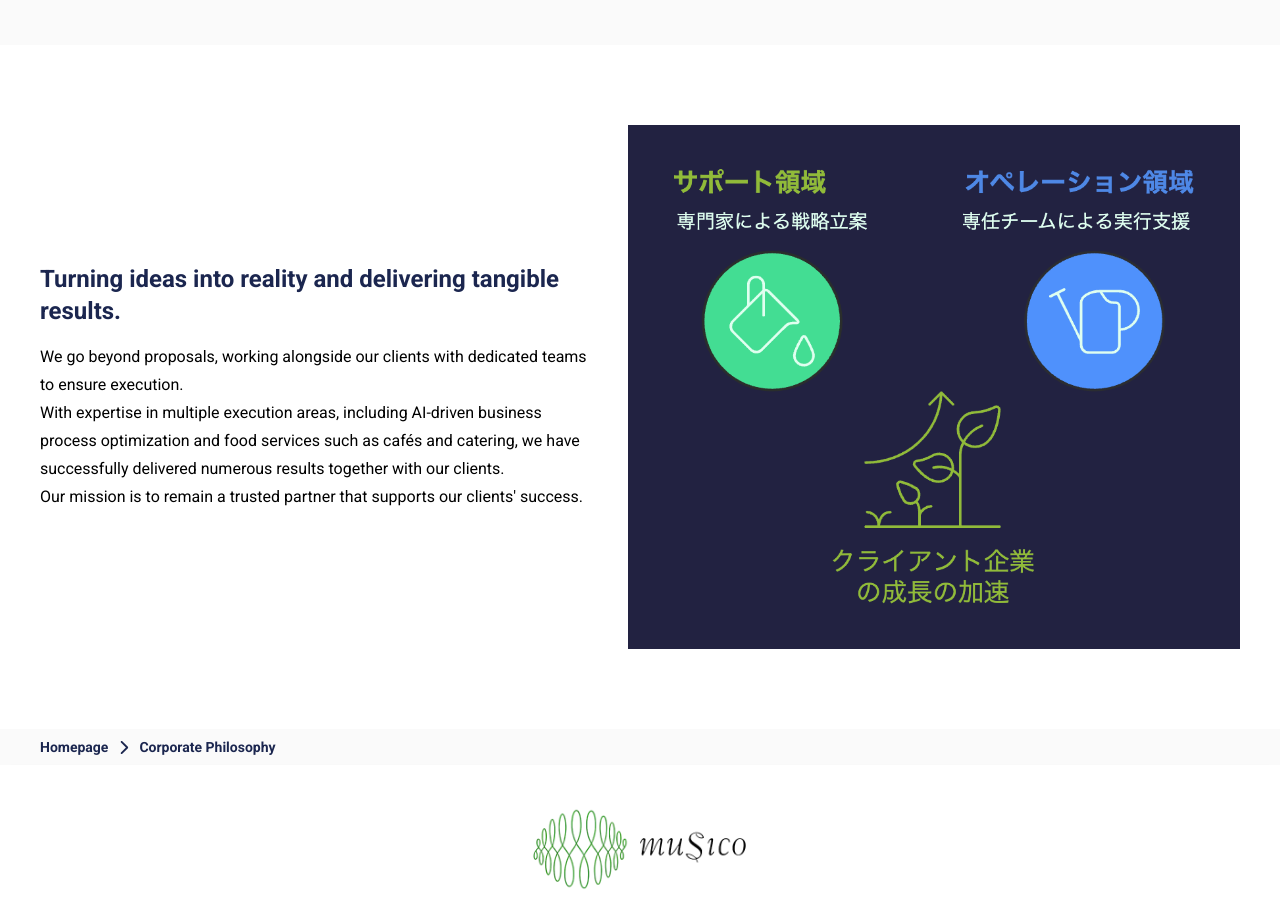
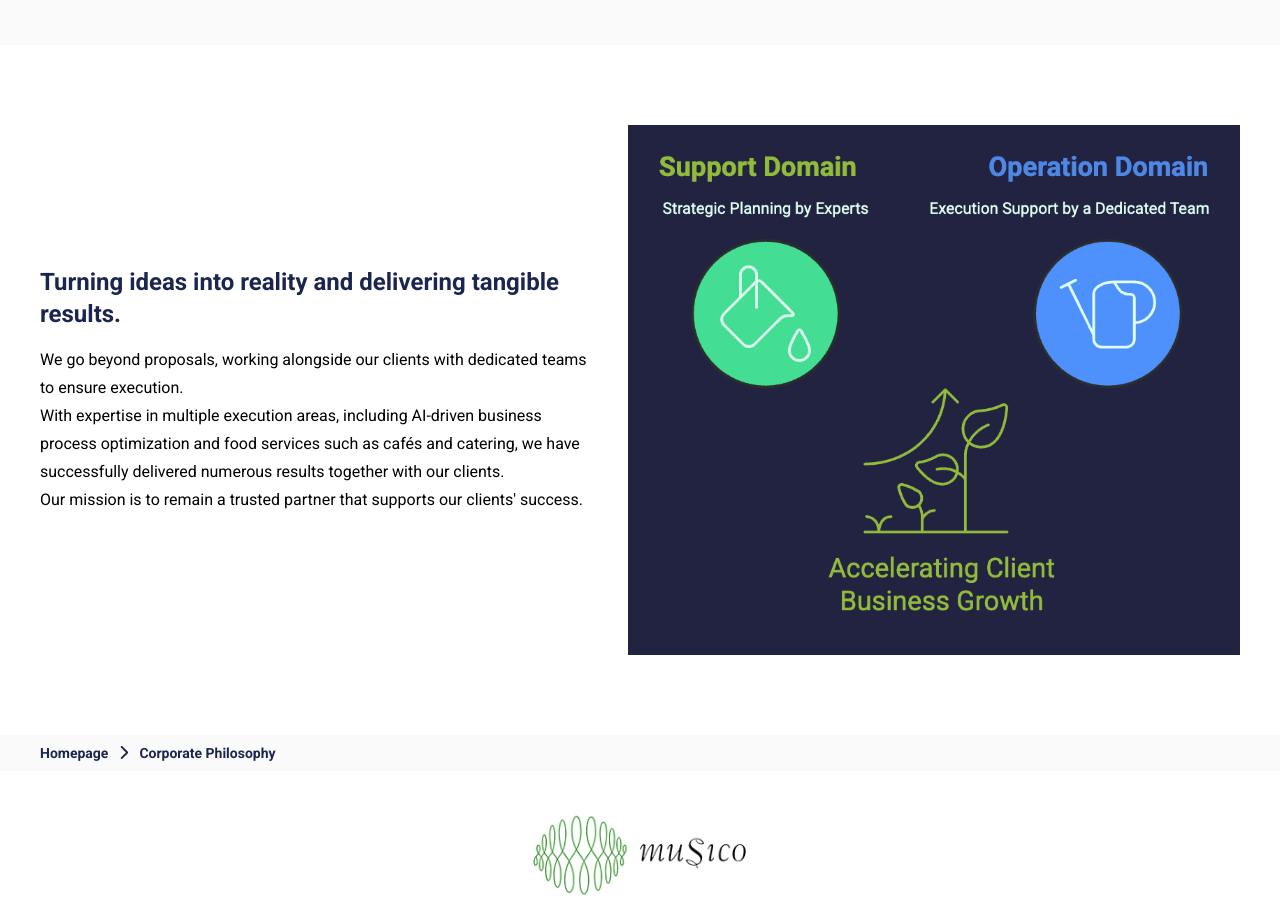
Before and after one commit to Inno-Musi/HP, a Next.js app: page /en/philosophy in a window 1280 px wide. Shown: the part 1560-2478 px from the top of the page. Built offline with nearby package versions, Linux system fonts and the light colour scheme.

Commit message:
Add English version of Musico approach image

```diff
--- a/src/features/philosophy/_components/section-action.tsx
+++ b/src/features/philosophy/_components/section-action.tsx
@@ -52,13 +52,23 @@ export const SectionAction = ({ language }: Props) => {
               </>
             )}
           </div>
+          {language === 'ja' ? (
             <Image
               src="/musico-approach.png"
               alt="musico-approach"
               width={930}
               height={796}
-            className="lg:w-[51%] bg-darkNavy/95"
+              className="lg:w-[51%]"
             />
+          ) : (
+            <Image
+              src="/musico-approach-en.png"
+              alt="musico-approach"
+              width={876}
+              height={758}
+              className="lg:w-[51%]"
+            />
+          )}
         </div>
       </MotionUp>
     </div>
```
Also changed, not shown: public/musico-approach-en.png (added). Lines whose indentation alone changed are shown as unchanged.
